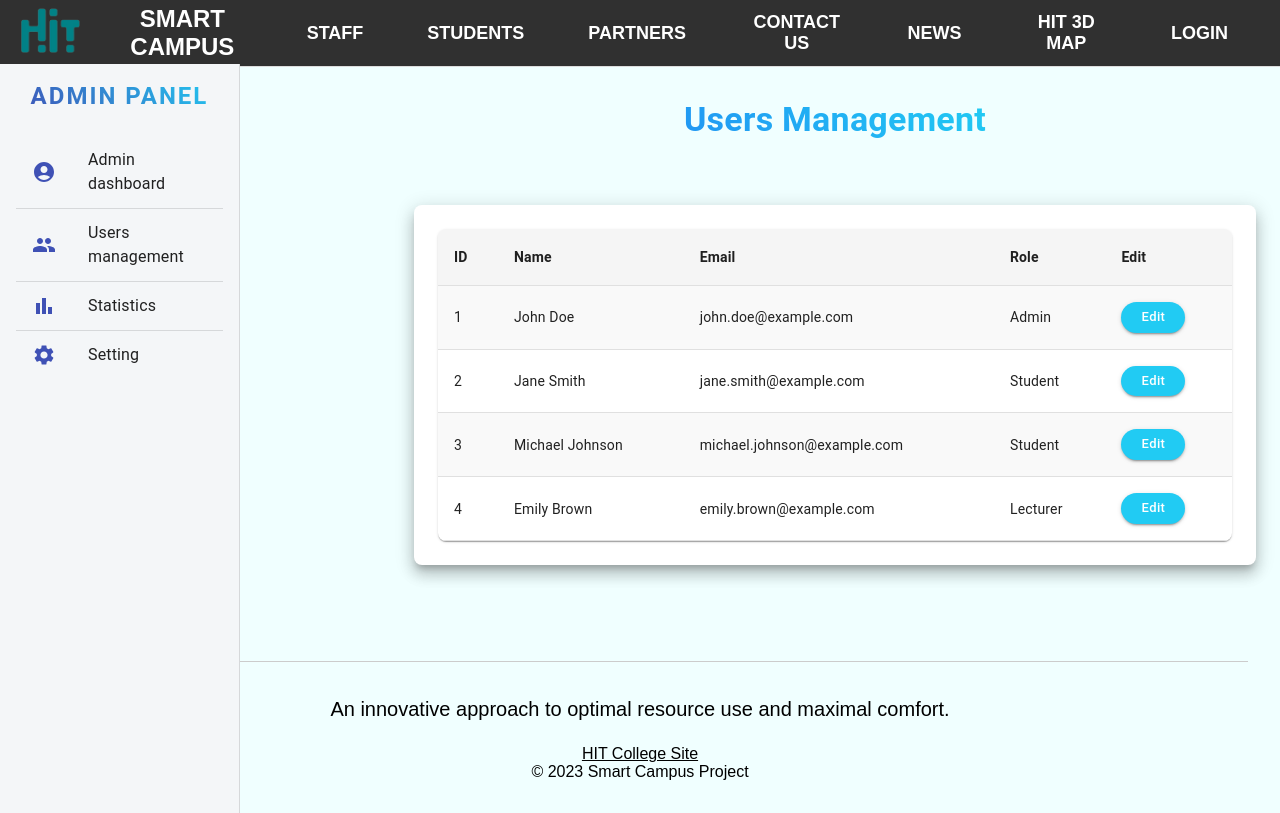
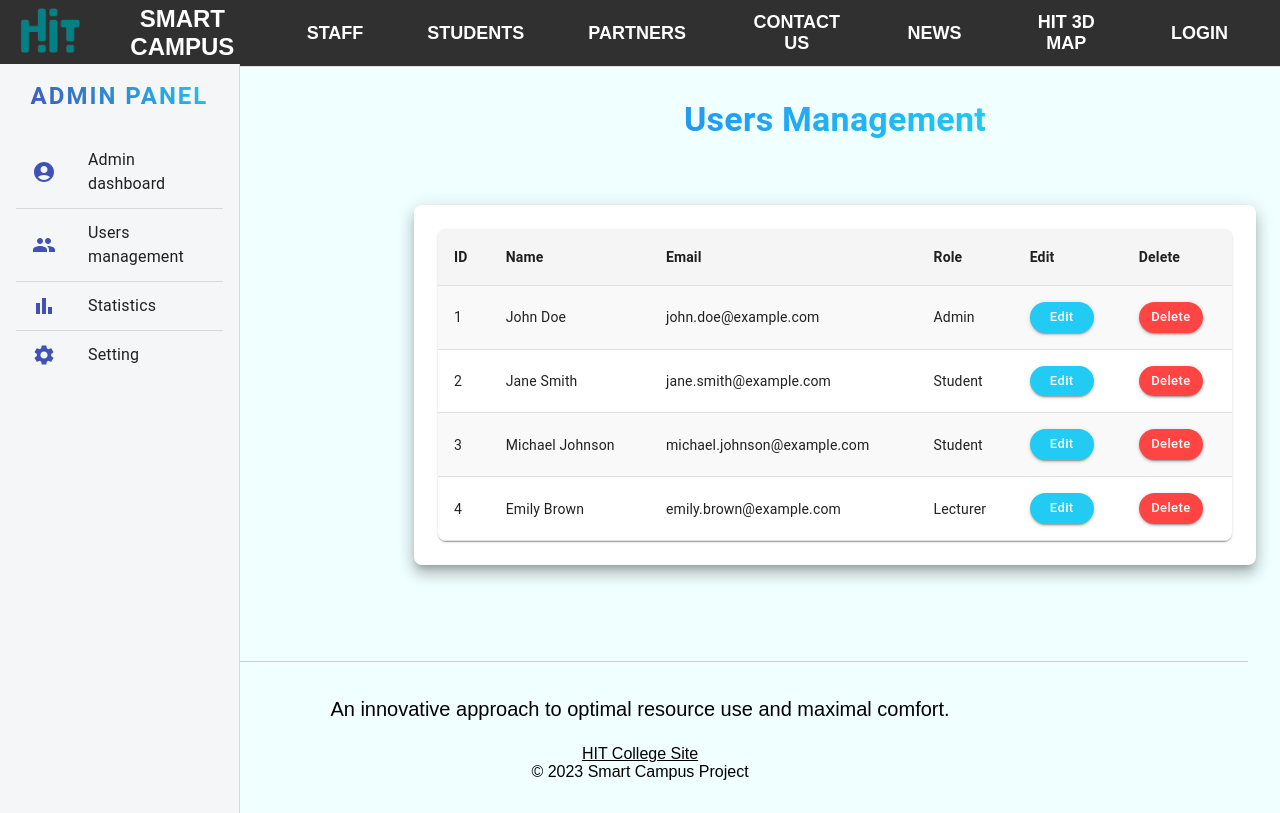
Before and after one commit to tomered/smart-campus-frontend, a React (Create React App) app: page /UsersTable in a window 1280 px wide. Built offline with nearby package versions, Linux system fonts and the light colour scheme.

Commit message:
added delete button and some code fix

```diff
--- a/src/components/screens/AdminPage/AdminUsersTable.jsx
+++ b/src/components/screens/AdminPage/AdminUsersTable.jsx
@@ -22,7 +22,7 @@ import {
 import Sidebar from './Sidebar'; // ייבוא של ה-Sidebar
 
 const AdminUsersTable = () => {
-  // רשימת משתמשים פיקטיבית
+  //Mock users
   const initialUsers = [
     { id: 1, name: "John Doe", email: "john.doe@example.com", role: "Admin" },
     { id: 2, name: "Jane Smith", email: "jane.smith@example.com", role: "Student" },
@@ -32,6 +32,7 @@ const AdminUsersTable = () => {
 
   const [users, setUsers] = useState(initialUsers);
   const [editUser, setEditUser] = useState(null);
+  const [deleteConfirmation, setDeleteConfirmation] = useState(null);
 
   const handleEditClick = (user) => {
     setEditUser(user);
@@ -39,6 +40,7 @@ const AdminUsersTable = () => {
 
   const handleClose = () => {
     setEditUser(null);
+    setDeleteConfirmation(null);
   };
 
   const handleSave = () => {
@@ -46,7 +48,13 @@ const AdminUsersTable = () => {
     setUsers(users.map((user) => (user.id === editUser.id ? editUser : user)));
     handleClose();
   };
-
+  const handleDelete = () => {
+    setUsers(users.filter(user => user.id !== deleteConfirmation.id));
+    handleClose();
+  };
+  const handleDeleteClick = (user) => {
+    setDeleteConfirmation(user);
+  };
   return (
     <div style={{ display: 'flex' }}>
       {/* Sidebar */}
@@ -54,7 +62,6 @@ const AdminUsersTable = () => {
 
       {/* Main content container */}
       <Container sx={{ mt: 4, ml: '150px', display: 'flex', flexDirection: 'column', alignItems: 'center' }}>
-        {/* שיפור עיצוב הכותרת עם גרדיאנט */}
         <Typography
           variant="h4"
           gutterBottom
@@ -69,7 +76,6 @@ const AdminUsersTable = () => {
           Users Management
         </Typography>
 
-        {/* עיצוב מודרני לטבלה */}
         <Box sx={{ mt: 4, width: '100%', boxShadow: 10, borderRadius: 2, p: 3, backgroundColor: '#fff' }}>
       <TableContainer component={Paper} sx={{ borderRadius: 2 }}>
         <Table>
@@ -80,6 +86,7 @@ const AdminUsersTable = () => {
               <TableCell sx={{ fontWeight: 'bold' }}>Email</TableCell>
               <TableCell sx={{ fontWeight: 'bold' }}>Role</TableCell>
               <TableCell sx={{ fontWeight: 'bold' }}>Edit</TableCell>
+              <TableCell sx={{ fontWeight: 'bold' }}>Delete</TableCell>
             </TableRow>
           </TableHead>
           <TableBody>
@@ -102,6 +109,21 @@ const AdminUsersTable = () => {
                     onClick={() => handleEditClick(user)}
                   >
                     Edit
+                  </Button>
+                </TableCell>
+                <TableCell>
+                  <Button
+                    variant="contained"
+                    sx={{
+                      backgroundColor: '#ff4444',
+                      '&:hover': { backgroundColor: '#cc0000' },
+                      borderRadius: '20px',
+                      textTransform: 'none'
+                    }}
+                    size="small"
+                    onClick={() => handleDeleteClick(user)}
+                  >
+                    Delete
                   </Button>
                 </TableCell>
               </TableRow>
@@ -146,8 +168,8 @@ const AdminUsersTable = () => {
               sx={{ mb: 2 }}
             >
               <MenuItem value="Admin">Admin</MenuItem>
-                  <MenuItem value="User">User</MenuItem>
-                  <MenuItem value="Moderator">Moderator</MenuItem>
+              <MenuItem value="User">Student</MenuItem>
+              <MenuItem value="Moderator">Lecturer</MenuItem>
             </Select>
           </DialogContent>
           <DialogActions>
@@ -160,6 +182,23 @@ const AdminUsersTable = () => {
           </DialogActions>
         </Dialog>
       )}
+
+      {deleteConfirmation && (
+        <Dialog open={Boolean(deleteConfirmation)} onClose={handleClose} maxWidth="sm" fullWidth>
+          <DialogTitle>Delete User</DialogTitle>
+          <DialogContent>
+            Are you sure you want to delete this user?
+          </DialogContent>
+          <DialogActions>
+            <Button onClick={handleClose} color="secondary">
+              Cancel
+            </Button>
+            <Button onClick={handleDelete} variant="contained" color="error">
+              Delete
+            </Button>
+          </DialogActions>
+        </Dialog>
+      )}
     </Box>
       </Container>
     </div>
```
Lines whose indentation alone changed are shown as unchanged.
